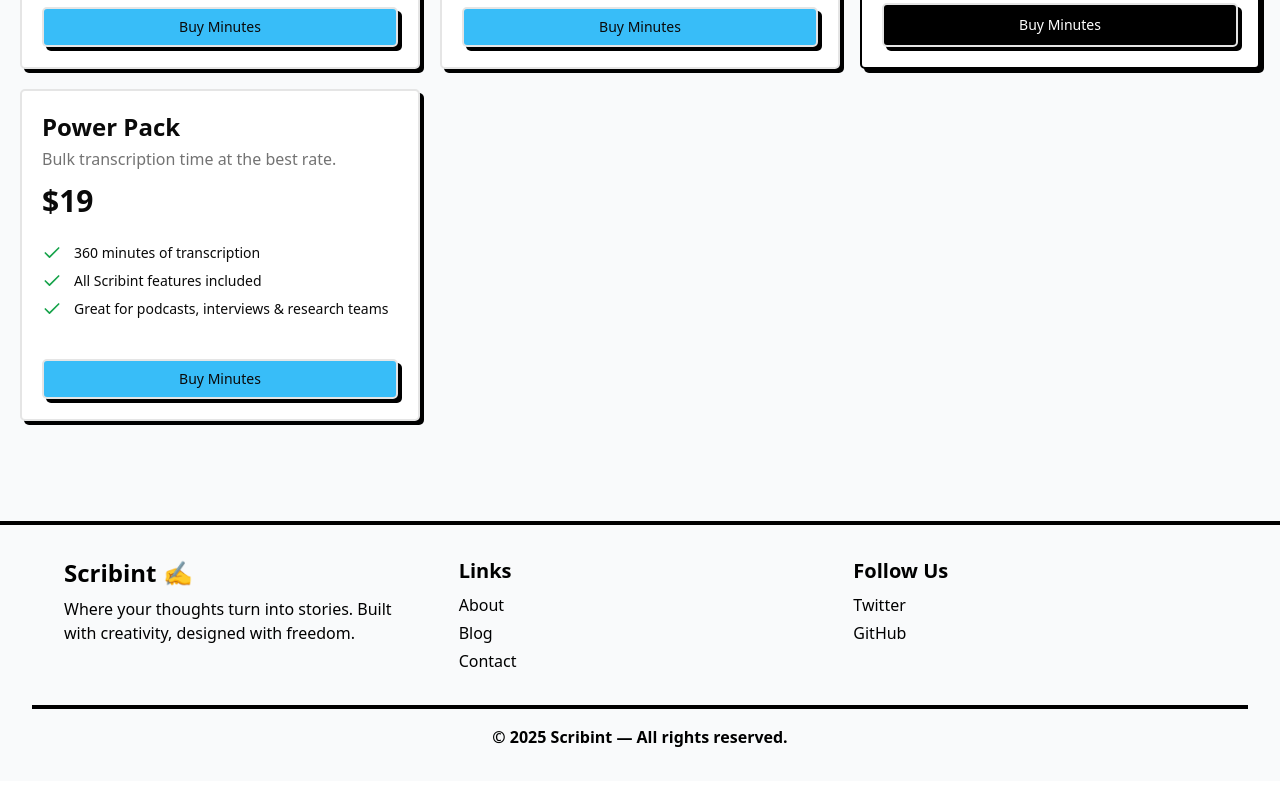
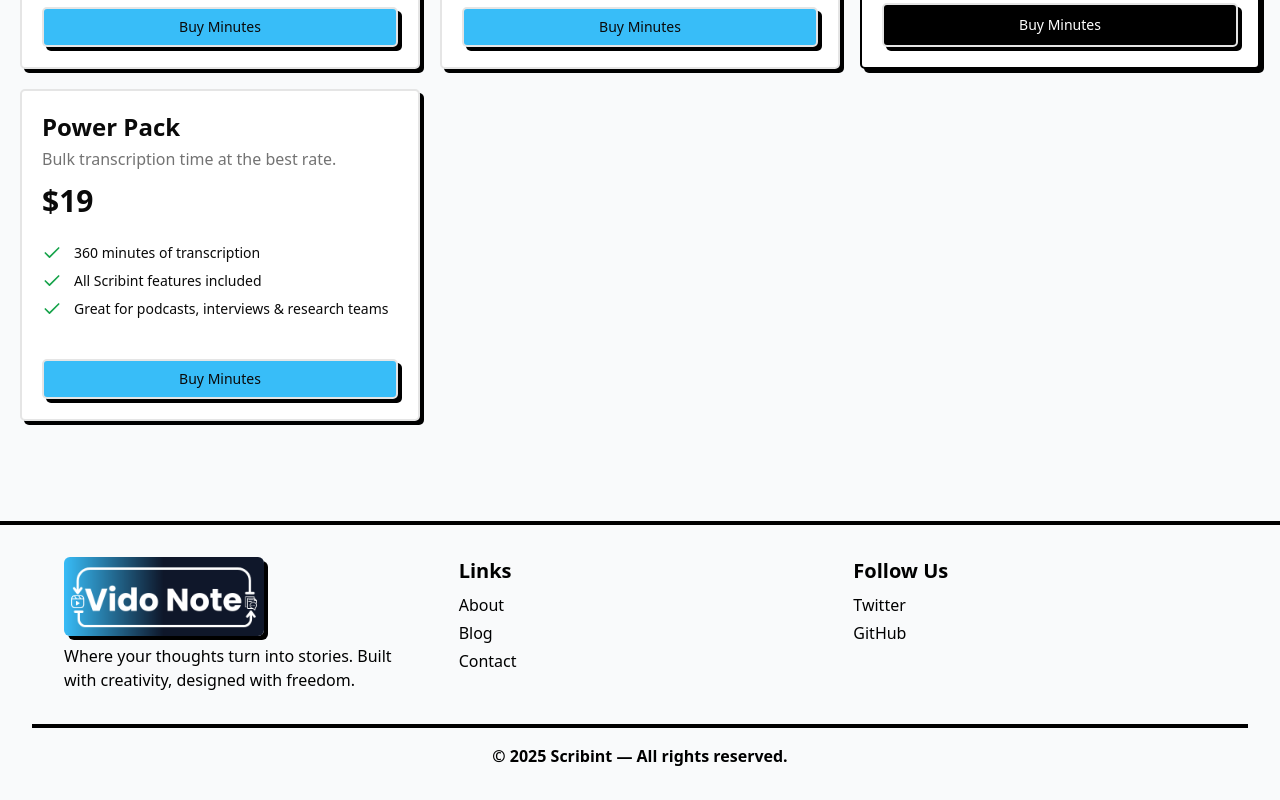
Before and after one commit to afnanhussain2002/read-podcast, a Next.js app: page / in a window 1280 px wide. Shown: the part 1923-2723 px from the top of the page. Built offline with nearby package versions, Linux system fonts and the light colour scheme; no server answers.

Commit message:
show logo on footer

```diff
--- a/components/Footer.tsx
+++ b/components/Footer.tsx
@@ -1,10 +1,14 @@
+import Logo from "./Logo";
+
 const Footer = () => {
     return (
       <footer className="bg-brand-light dark:bg-brand-glow border-t-4 border-black p-8 text-black">
         <div className="max-w-6xl mx-auto grid grid-cols-1 md:grid-cols-3 gap-8">
           {/* Logo / About */}
           <div>
-            <h1 className="text-2xl font-bold">Scribint ✍️</h1>
+           <div className="mb-2">
+            <Logo/>
+           </div>
             <p className="mt-2 font-medium">
               Where your thoughts turn into stories. Built with creativity, designed with freedom.
             </p>
```
